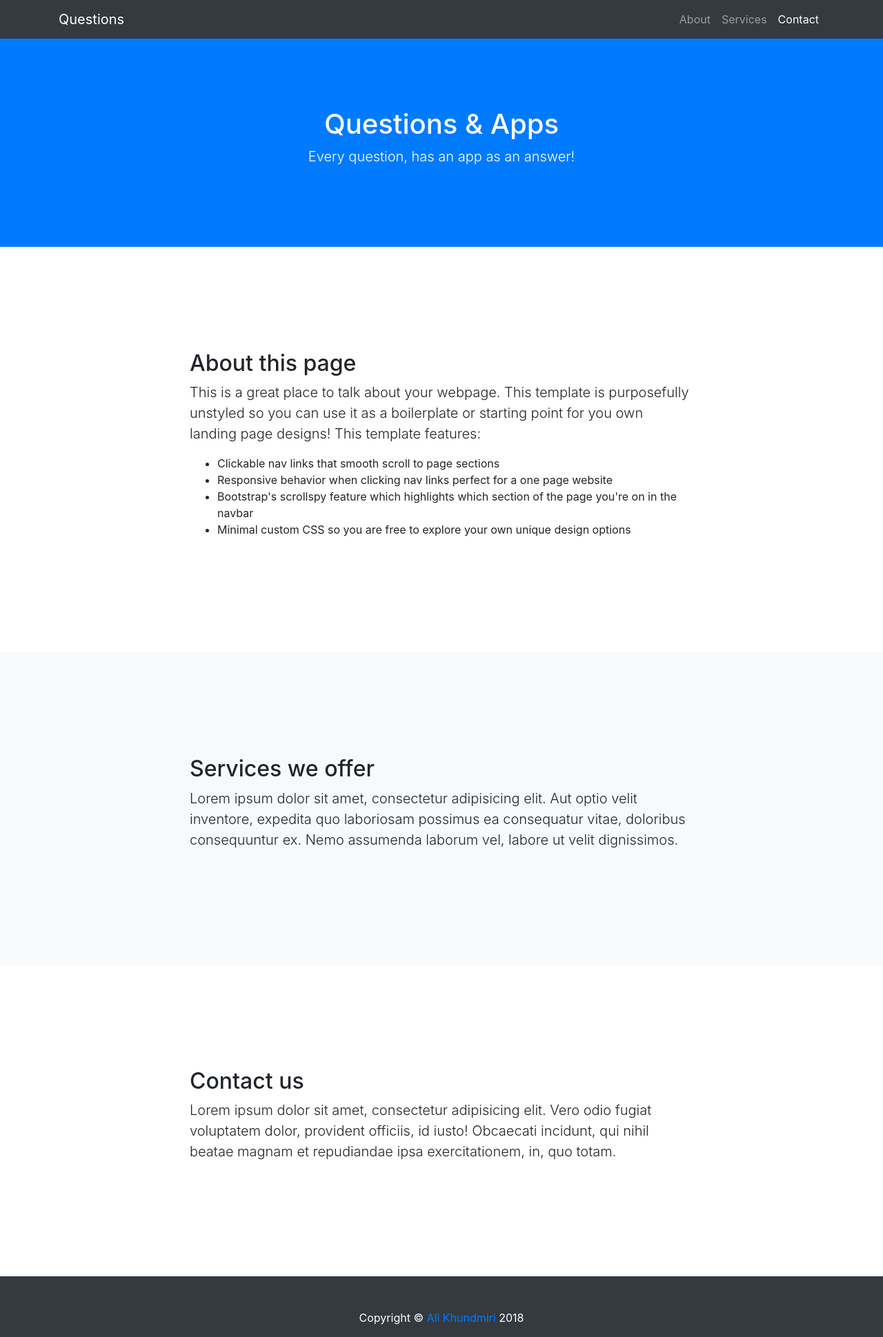
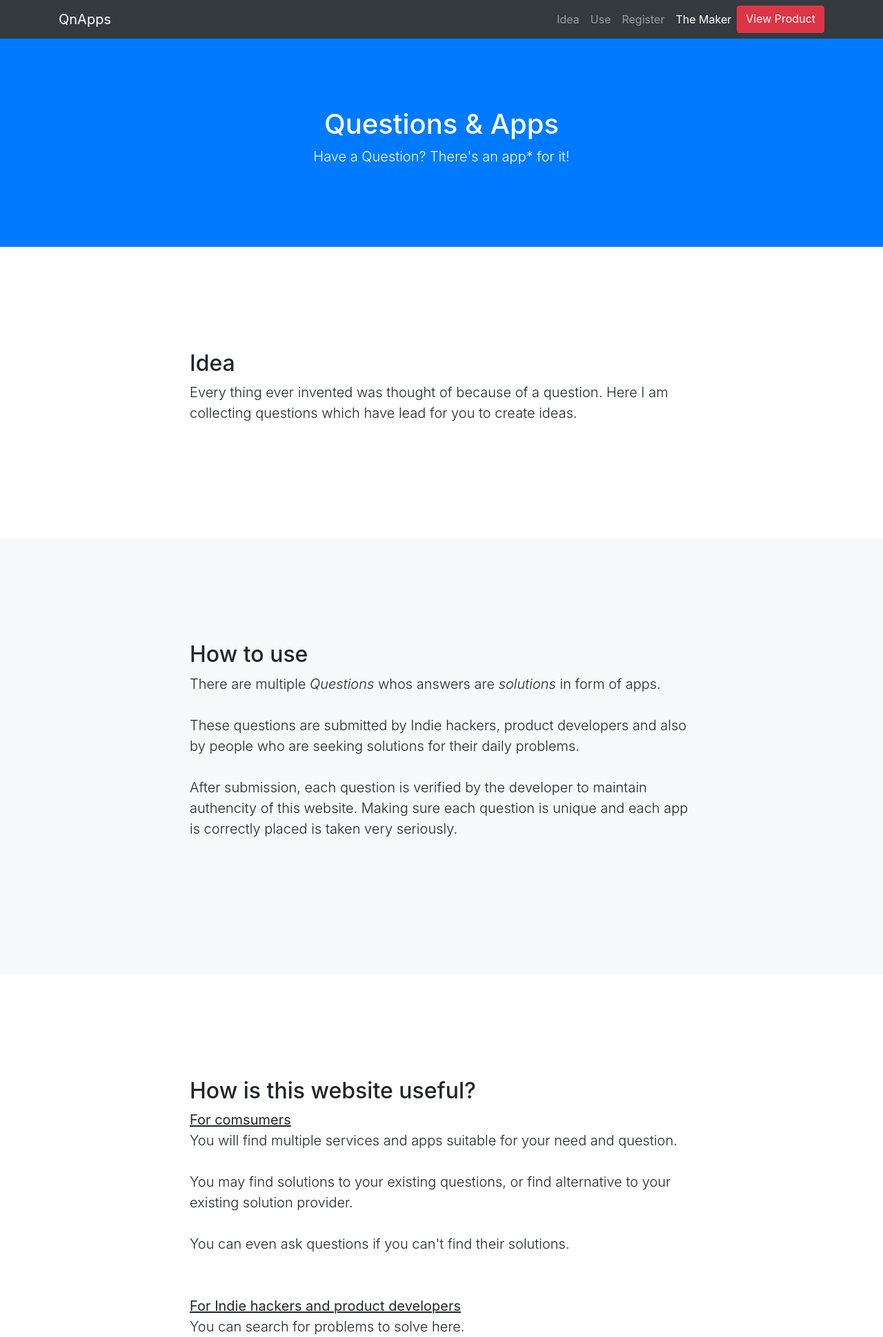
Before and after one commit to alikhundmiri/qnapps, a Django app: page /lander/ in a window 1280 px wide. Shown: the top 1939 px of the page at 69% size. Run offline with Django 3.2, Linux system fonts and the light colour scheme; some libraries are stand-ins or nearby versions.

Commit message:
landing page is bare but ready, landing urls are good to go, meta tags for qusetion_detail page were added.

```diff
--- a/core/forms.py
+++ b/core/forms.py
@@ -11,7 +11,7 @@ class QuestionForm(forms.ModelForm):
 
 	def __init__(self, user, *args, **kwargs):
 		super(QuestionForm, self).__init__(*args, **kwargs)
-		self.fields["question"].help_text = "Your Question Here, in less then 180 characters"
+		self.fields["question"].help_text = "Enter your question here, in less than 180 characters"
 		self.fields['question'].widget.attrs.update({
 			'maxlength': "179"
 			})
--- a/core/models.py
+++ b/core/models.py
@@ -27,7 +27,7 @@ class answers(models.Model):
 	question_ref = models.ForeignKey('questions', related_name='app_answer', on_delete=models.CASCADE)
 	app_name = models.CharField(max_length=50)
 	app_url = models.CharField(max_length=200)
-	qc_pass = models.BooleanField(default=False)
+	qc_pass = models.BooleanField(default=True) #For now, let it be true. I cant find a way to filter out answers.
 
 	timestamp = models.DateTimeField(auto_now=False, auto_now_add=True)
 	updated = models.DateTimeField(auto_now=True, auto_now_add=False)
--- a/core/urls.py
+++ b/core/urls.py
@@ -23,6 +23,7 @@ urlpatterns = [
         path('', views.index, name='home'),
         path('new/', views.browse_new, name='browse_new'),
         path('trend/', views.browse_trend, name='browse_trend'),
+        path('popular/', views.browse_popular, name='browse_popular'),
         path('favourite/', views.browse_favourite, name='browse_favourite'),
         ])),
     path('lander/', views.lander , name='lander'),
--- a/core/views.py
+++ b/core/views.py
@@ -1,5 +1,6 @@
 from django.shortcuts import render, redirect, get_object_or_404, get_list_or_404, HttpResponseRedirect
 from django.contrib.auth.decorators import login_required, user_passes_test
+from django.http import HttpResponse, Http404
 from django.contrib.auth.models import User
 from django.urls import reverse
 from django.db.models import Count, Q
@@ -16,6 +17,13 @@ def lander(request):
 
 # POPULAR
 def index(request):
+	if request.user.is_authenticated:
+		return HttpResponseRedirect(reverse('core:browse_popular'))
+		pass
+	else:
+		return HttpResponseRedirect(reverse('core:lander'))
+
+def browse_popular(request):
 	# q_s = questions.objects.order_by('-app_answer__timestamp')
 
 	"""
@@ -66,6 +74,10 @@ def browse_favourite(request):
 
 def question_detail(request, id=None):
 	question = get_object_or_404(questions, id=id)
+
+	if question.qc_pass == False:
+		if request.user != question.user:
+			raise Http404
 
 	context = {
 		'question' : question
--- a/templates/footer.html
+++ b/templates/footer.html
@@ -1,7 +1,7 @@
 	<!-- Footer -->
 	<footer class="py-5 bg-dark">
 		<div class="container">
-			<p class="m-0 text-center text-white">Copyright &copy; <a href="http://twitter.com/newlifeshoes">Ali Khundmiri</a> 2018</p>
+			<p class="m-0 text-center text-white">Copyright &copy; <a href="http://twitter.com/newlifeshoes" target="_blank">Ali Khundmiri</a> 2018</p>
 		</div>
 		<!-- /.container -->
 	</footer>
--- a/templates/general_form.html
+++ b/templates/general_form.html
@@ -18,6 +18,7 @@
 
 		<h3>{{top_text}}</h3>
 		<h3><small>{{form_text}}</small></h3>
+
 	</div>
 </div>
 <div class="row">
--- a/templates/index.html
+++ b/templates/index.html
@@ -28,14 +28,14 @@ custom-item {
 			<li class="nav-item">
 				<a class="nav-link {% if sort_by == 'browse_new' %} active {% endif %}" href="{% url 'core:browse_new' %}"><abbr title="Sort by new Questions.">New</abbr></a>
 			</li>
-			<li class="nav-item">
-				<a class="nav-link {% if sort_by == 'browse_trend' %} active {% endif %}" href="{% url 'core:browse_trend' %}"><abbr title="Sort by Questions with latest answered. Needs Fixing!">Trending</abbr></a>
+<!-- 			<li class="nav-item">
+				<a class="nav-link disabled {% if sort_by == 'browse_trend' %} active {% endif %}" href="#"><abbr title="Sort by Questions with latest answered. Needs Fixing, coming soon!.">Trending</abbr></a>
 			</li>
 			<li class="nav-item">
 				<a class="nav-link disabled {% if sort_by == 'browse_favourite' %} active {% endif %}" href="#">
 					<abbr title="Favourite Questions of visitors. (Future release, coming soon)">Favourite</abbr>
 				</a>
-			</li>
+			</li> -->
 		</ul>
 	</div>
 	<div>
--- a/templates/landing.html
+++ b/templates/landing.html
@@ -24,21 +24,26 @@
 	<!-- Navigation -->
 	<nav class="navbar navbar-expand-lg navbar-dark bg-dark fixed-top" id="mainNav">
 		<div class="container">
-			<a class="navbar-brand js-scroll-trigger" href="#page-top">Questions</a>
+			<a class="navbar-brand js-scroll-trigger" href="#page-top">QnApps</a>
 			<button class="navbar-toggler" type="button" data-toggle="collapse" data-target="#navbarResponsive" aria-controls="navbarResponsive" aria-expanded="false" aria-label="Toggle navigation">
 				<span class="navbar-toggler-icon"></span>
 			</button>
 			<div class="collapse navbar-collapse" id="navbarResponsive">
 				<ul class="navbar-nav ml-auto">
 					<li class="nav-item">
-						<a class="nav-link js-scroll-trigger" href="#about">About</a>
+						<a class="nav-link js-scroll-trigger" href="#about">Idea</a>
 					</li>
 					<li class="nav-item">
-						<a class="nav-link js-scroll-trigger" href="#services">Services</a>
+						<a class="nav-link js-scroll-trigger" href="#services">Use</a>
 					</li>
 					<li class="nav-item">
-						<a class="nav-link js-scroll-trigger" href="#contact">Contact</a>
+						<a class="nav-link js-scroll-trigger" href="#funnel_in">Register</a>
 					</li>
+					<li class="nav-item">
+						<a class="nav-link js-scroll-trigger" href="#contact">The Maker</a>
+					</li>
+
+					<a class="btn btn-danger navbar-btn" href="{% url 'core:browse_popular' %}">View Product</a>
 				</ul>
 			</div>
 		</div>
@@ -47,7 +52,7 @@
 	<header class="bg-primary text-white">
 		<div class="container text-center">
 			<h1>Questions & Apps</h1>
-			<p class="lead">Every question, has an app as an answer!</p>
+			<p class="lead">Have a Question? There's an app* for it!</p>
 		</div>
 	</header>
 
@@ -55,14 +60,8 @@
 		<div class="container">
 			<div class="row">
 				<div class="col-lg-8 mx-auto">
-					<h2>About this page</h2>
-					<p class="lead">This is a great place to talk about your webpage. This template is purposefully unstyled so you can use it as a boilerplate or starting point for you own landing page designs! This template features:</p>
-					<ul>
-						<li>Clickable nav links that smooth scroll to page sections</li>
-						<li>Responsive behavior when clicking nav links perfect for a one page website</li>
-						<li>Bootstrap's scrollspy feature which highlights which section of the page you're on in the navbar</li>
-						<li>Minimal custom CSS so you are free to explore your own unique design options</li>
-					</ul>
+					<h2>Idea</h2>
+					<p class="lead">Every thing ever invented was thought of because of a question. Here I am collecting questions which have lead for you to create ideas.</p>
 				</div>
 			</div>
 		</div>
@@ -72,19 +71,71 @@
 		<div class="container">
 			<div class="row">
 				<div class="col-lg-8 mx-auto">
-					<h2>Services we offer</h2>
-					<p class="lead">Lorem ipsum dolor sit amet, consectetur adipisicing elit. Aut optio velit inventore, expedita quo laboriosam possimus ea consequatur vitae, doloribus consequuntur ex. Nemo assumenda laborum vel, labore ut velit dignissimos.</p>
+					<h2>How to use</h2>
+					<p class="lead">
+						There are multiple <i>Questions</i> whos answers are <i>solutions</i> in form of apps.
+						<br><br>
+						These questions are submitted by Indie hackers, product developers and also by people who are seeking solutions for their daily problems.
+						<br><br>
+						After submission, each question is verified by the developer to maintain authencity of this website. Making sure each question is unique and each app is correctly placed is taken very seriously.
+						<br><br>
+					</p>
 				</div>
 			</div>
 		</div>
 	</section>
 
+	<section id="services">
+		<div class="container">
+			<div class="row">
+				<div class="col-lg-8 mx-auto">
+					<h2>How is this website useful?</h2>
+					<p class="lead">
+						<b><u>For comsumers</u></b><br>
+						You will find multiple services and apps suitable for your need and question.<br><br>You may find solutions to your existing questions, or find alternative to your existing solution provider.
+						<br><br>You can even ask questions if you can't find their solutions.<br><br><br>
+
+						<b><u>For Indie hackers and product developers</u></b><br>
+						You can search for problems to solve here.<br><br>If you find a question related to a service you provide, you can submit your app as an answer to that question.
+						<br><br>In addition to this, if you have already created a service, then you can submit a question whose answer is your solution and reach new audience.
+					</p>
+				</div>
+			</div>
+		</div>
+	</section>
+
+	<section id="funnel_in" class="bg-light">
+		<div class="container">
+			<div class="row">
+				<div class="col-lg-8 mx-auto">
+					<h2>Register</h2>
+					<p class="lead">
+						You can browse the website for questions by clicking the red button in the navigation bar, or by <a href="{% url 'core:browse_popular' %}">clicking here</a>. <br>
+						However, in order to submit your product, you need to register.
+					</p>
+					<a href="{% url 'register' %}" class="btn btn-outline-primary btn-lg">Free Registration</a>
+					<br><br><p>
+						or, if you already have an account here
+					</p>
+					<a href="{% url 'login' %}" class="btn btn-outline-danger">Login</a>
+
+				</div>
+			</div>
+		</div>
+	</section>
+
+
 	<section id="contact">
 		<div class="container">
 			<div class="row">
 				<div class="col-lg-8 mx-auto">
-					<h2>Contact us</h2>
-					<p class="lead">Lorem ipsum dolor sit amet, consectetur adipisicing elit. Vero odio fugiat voluptatem dolor, provident officiis, id iusto! Obcaecati incidunt, qui nihil beatae magnam et repudiandae ipsa exercitationem, in, quo totam.</p>
+					<h2>The Maker</h2>
+					<p class="lead">Hi, I Am Ali, and I made this site. Being an Indie hacker, I work on multiple small projects through out the year, and this is one of them. I am on my way to create profitable side projects by the end of 2018, with a goal of $500 monthly recurring revenue.<br></p>
+					<p class="lead">
+					I am mostly active on twitter, so if you have any passing remarks or hickups using my products, feel free to contact me on twitter. :-)</p>
+					<a href="https://twitter.com/newlifeshoes?ref_src=twsrc%5Etfw" class="twitter-follow-button" data-size="large" data-show-count="false">Follow @newlifeshoes</a>
+					<a href="https://twitter.com/intent/tweet?screen_name=newlifeshoes&ref_src=twsrc%5Etfw" class="twitter-mention-button" data-size="large" data-show-count="false">Tweet to @newlifeshoes</a><script async src="https://platform.twitter.com/widgets.js" charset="utf-8"></script>
+					<!-- <img src="https://pbs.twimg.com/profile_images/982524881764999168/XEs_-jBy_400x400.jpg"> -->
 				</div>
 			</div>
 		</div>
--- a/templates/navbar.html
+++ b/templates/navbar.html
@@ -1,6 +1,6 @@
 <nav class="navbar navbar-expand-lg navbar-dark bg-dark fixed-top">
 	<div class="container">
-		<a class="navbar-brand" href="{% url 'core:home' %}">Start Bootstrap</a>
+		<a class="navbar-brand" href="{% url 'core:home' %}">QnApps</a>
 		<button class="navbar-toggler" type="button" data-toggle="collapse" data-target="#navbarResponsive" aria-controls="navbarResponsive" aria-expanded="false" aria-label="Toggle navigation">
 			<span class="navbar-toggler-icon"></span>
 		</button>
@@ -20,8 +20,10 @@
 				</li>
 				{% else %}
 				<li class="nav-item">
-					<a class="nav-link" href="{% url 'login' %}"><i class="fas fa-sign-in-alt"></i> login</a>
+					<a class="nav-link" href="{% url 'login' %}">Login</a>
 				</li>
+					<a class="btn btn-danger navbar-btn" href="{% url 'register' %}">Register</a>
+
 				{% endif %}
 			</ul>
 		</div>
```
Also changed, not shown: core/templates/question_detail.html (+71 -5 lines), templates/base.html (+5 -2 lines), templates/question_form.html (+7 -1 lines), core/migrations/0004_auto_20180529_1241.py (added), core/migrations/0005_auto_20180529_1242.py (added), db.sqlite3.
